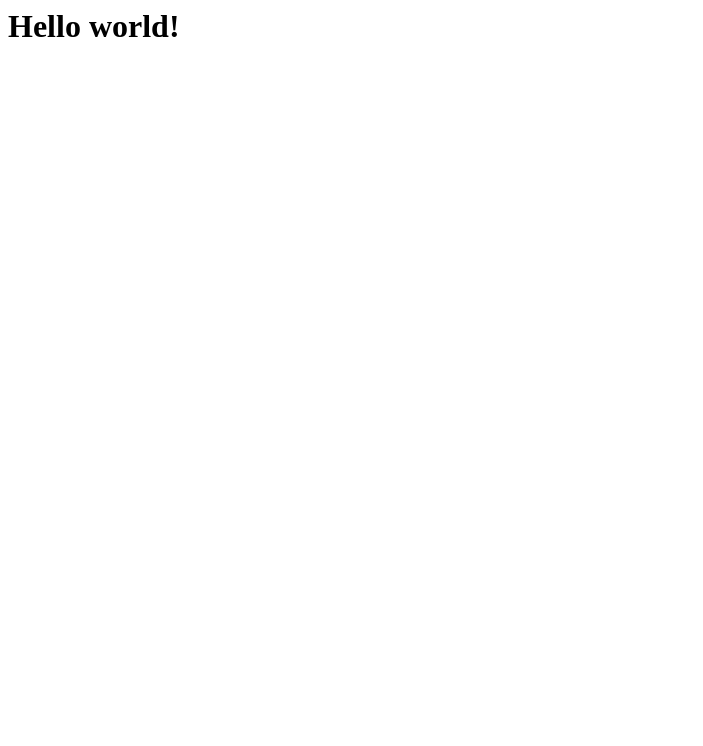
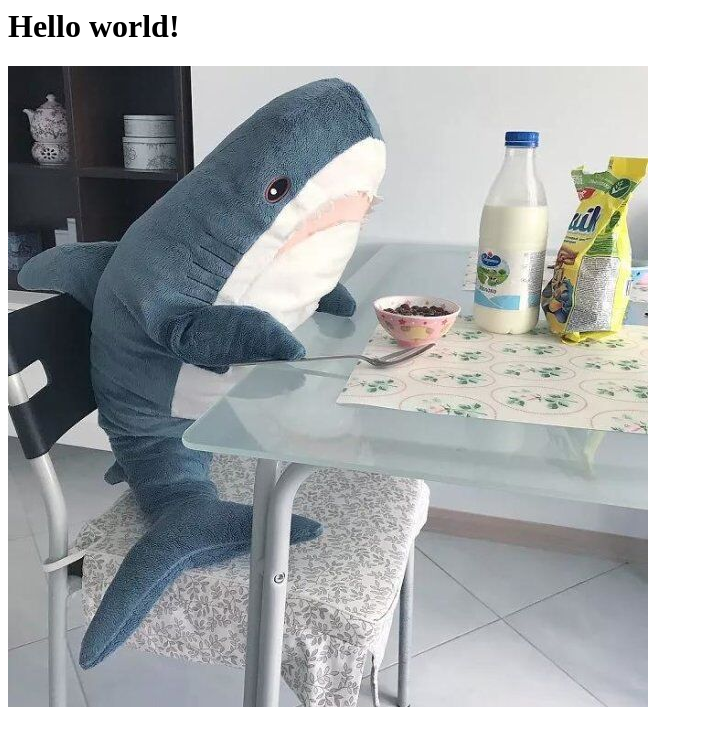
Before and after one commit to Ubereats9481/git-tutorial, a plain HTML site: page index.html in a window 1280 px wide. Shown: the whole page, without its empty margins (0-703 px from the left). Drawn offline with Linux system fonts and the light colour scheme.

Commit message:
add image

```diff
--- a/index.html
+++ b/index.html
@@ -1,2 +1,3 @@
 <h1> Hello world! </h1>
 <title> git-tutorial </title>
+<img src="shark.jpg">
```
Also changed, not shown: shark.jpg (added).
